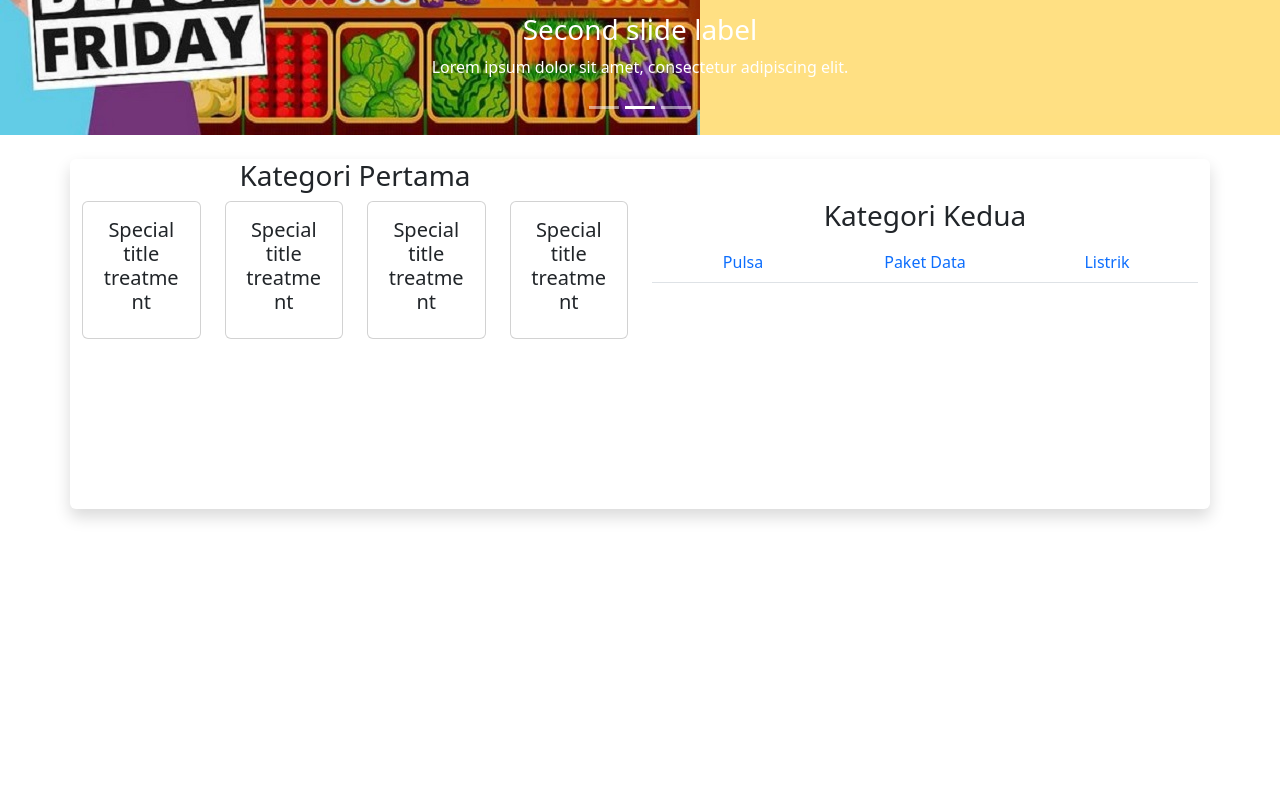
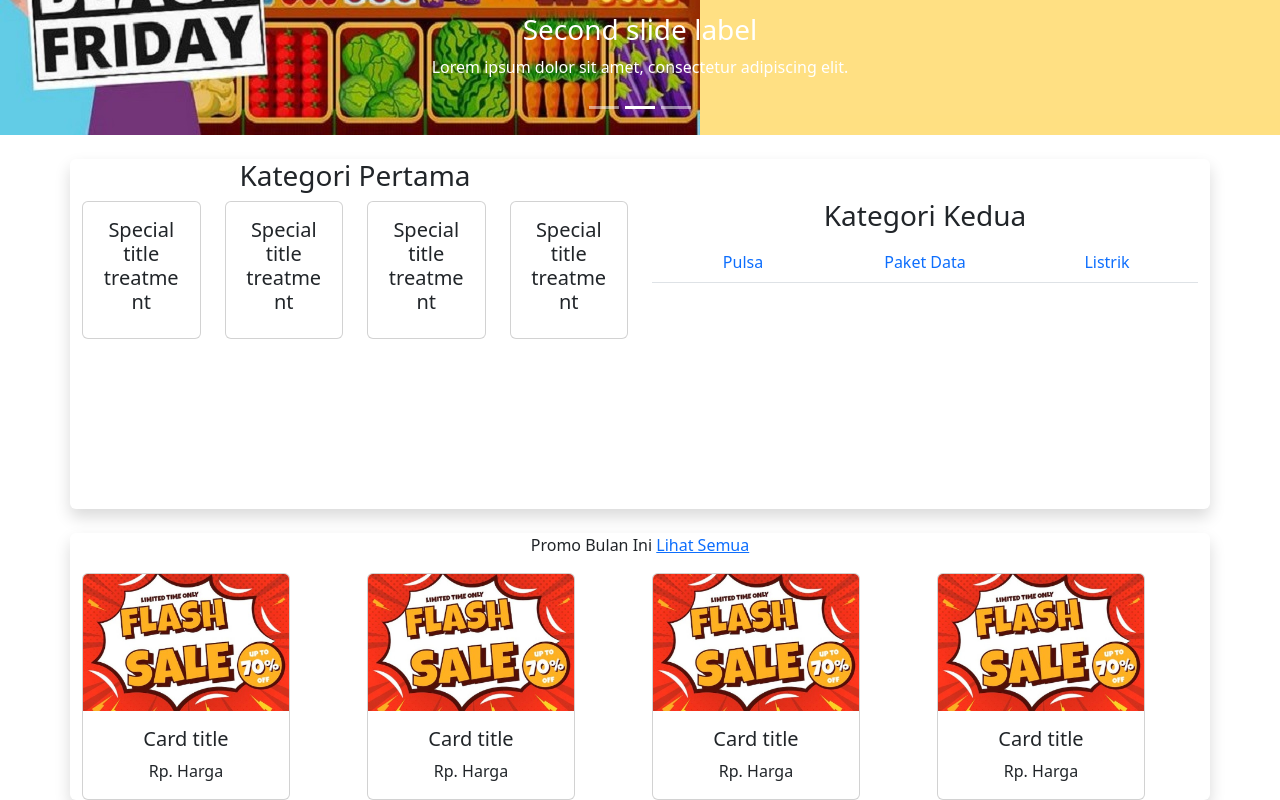
Before and after one commit to Na-Ku/Virgen_Portfolio, a React (Create React App) app: page / in a window 1280 px wide. Shown: the part 394-1194 px from the top of the page. Before the commit the page ends 1064 px from the top, so only its background shows below. Built offline with nearby package versions, Linux system fonts and the light colour scheme.

Commit message:
struktur dasar sudah dibuat untuk bagian promo

```diff
--- a/src/App.js
+++ b/src/App.js
@@ -2,6 +2,7 @@ import "bootstrap/dist/css/bootstrap.min.css";
 import NavBar from "./Components/NavBar";
 import CarouselComponent from "./Pages/CarouselBanner/CarouselComponent";
 import AllCategories from "./Pages/Category/AllCategories";
+import Promo from "./Pages/Diskon/Promo";
 
 function App() {
   return (
@@ -16,6 +17,9 @@ function App() {
         <span>
           <AllCategories />
         </span>
+        <span>
+          <Promo />
+        </span>
       </main>
     </div>
   );
--- a/src/Components/SaleOnDiscount.jsx
+++ b/src/Components/SaleOnDiscount.jsx
@@ -1,11 +1,59 @@
-import React from 'react';
+import React from "react";
+import hero1 from "../Aset/Images/hero1.jpg";
 
 const SaleOnDiscount = () => {
-    return (
-        <div>
-
+  return (
+    <div>
+      <div className="container text-center mt-4 shadow border-4 border-dark rounded">
+        <div className="row justify-content-start">
+          <p>
+            Promo Bulan Ini{" "}
+            <span>
+              <a href="#go">Lihat Semua</a>
+            </span>
+          </p>
         </div>
-    );
-}
+        <div className="row justify-content-end">
+          <div className="col">
+            <div className="card me-1" style={{ width: "13rem" }}>
+              <img src={hero1} className="card-img-top" alt="oke" />
+              <div className="card-body">
+                <h5 className="card-title">Card title</h5>
+                <p className="card-text">Rp. Harga</p>
+              </div>
+            </div>
+          </div>
+          <div className="col">
+            <div className="card" style={{ width: "13rem" }}>
+              <img src={hero1} className="card-img-top" alt="oke" />
+              <div className="card-body">
+                <h5 className="card-title">Card title</h5>
+                <p className="card-text">Rp. Harga</p>
+              </div>
+            </div>
+          </div>
+          <div className="col">
+            <div className="card" style={{ width: "13rem" }}>
+              <img src={hero1} className="card-img-top" alt="oke" />
+              <div className="card-body">
+                <h5 className="card-title">Card title</h5>
+                <p className="card-text">Rp. Harga </p>
+              </div>
+            </div>
+          </div>
+          <div className="col">
+            <div className="card" style={{ width: "13rem" }}>
+              <img src={hero1} className="card-img-top" alt="oke" />
+              <div className="card-body">
+                <h5 className="card-title">Card title</h5>
+                <p className="card-text"> Rp. Harga </p>
+              </div>
+            </div>
+          </div>
+        </div>
+      </div>
+    </div>
+  );
+};
 
 export default SaleOnDiscount;
--- a/src/Pages/Diskon/Promo.jsx
+++ b/src/Pages/Diskon/Promo.jsx
@@ -1,9 +1,10 @@
 import React from 'react';
+import SaleOnDiscount from '../../Components/SaleOnDiscount';
 
 const Promo = () => {
     return (
         <div>
-
+            <SaleOnDiscount/>
         </div>
     );
 }
```
